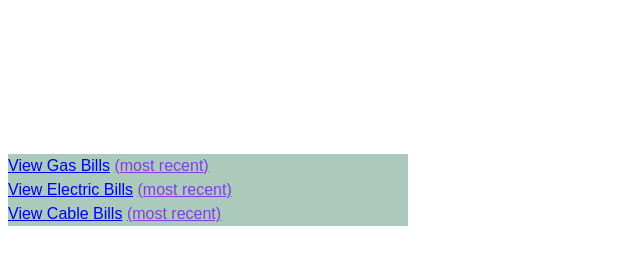
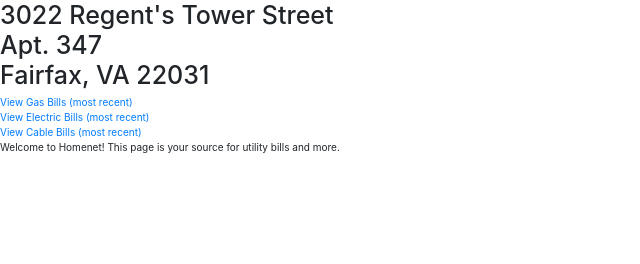
Before and after one commit to c-anna/homenet, a plain HTML site: page index.html in a window 1280 px wide. Shown: the whole page, without its empty margins (0-640 px from the left). Drawn offline with nearby package versions, Linux system fonts and the light colour scheme; files that its build step writes are made by us from their sources.

Commit message:
Added Bootstrap and Bootswatch to the index page

```diff
--- a/index.html
+++ b/index.html
@@ -4,7 +4,9 @@
 	<meta charset="UTF-8">
 	<meta name="viewport" content="width=device-width, initial-scale=1">
 	<title>Apt 347's Homenet</title>
-	<link rel="stylesheet" type="text/css" href="../css/homenet/homenet.css">
+	<link rel="stylesheet" href="//netdna.bootstrapcdn.com/bootstrap/3.0.0/css/bootstrap.min.css">
+	<link rel="stylesheet" href="http://bootswatch.com/cerulean/bootstrap.min.css">
+	<!--- <link rel="stylesheet" type="text/css" href="../css/homenet/homenet.css"> --->
 	<script type="text/javascript" src="http://code.jquery.com/jquery-2.0.3.min.js"></script>
 </head>
 
```
